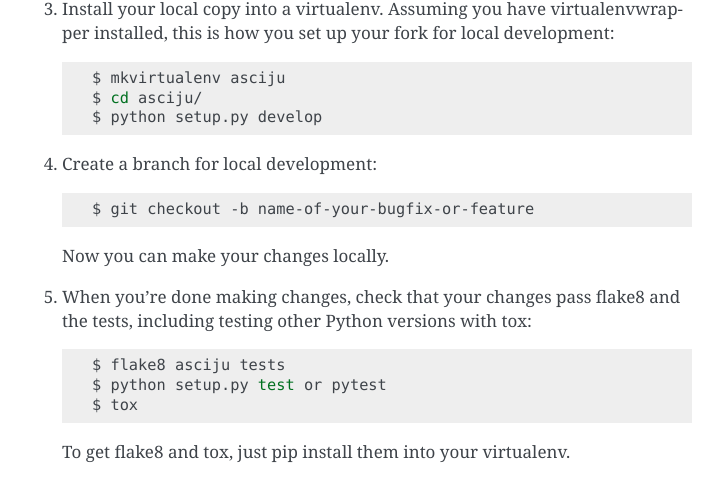
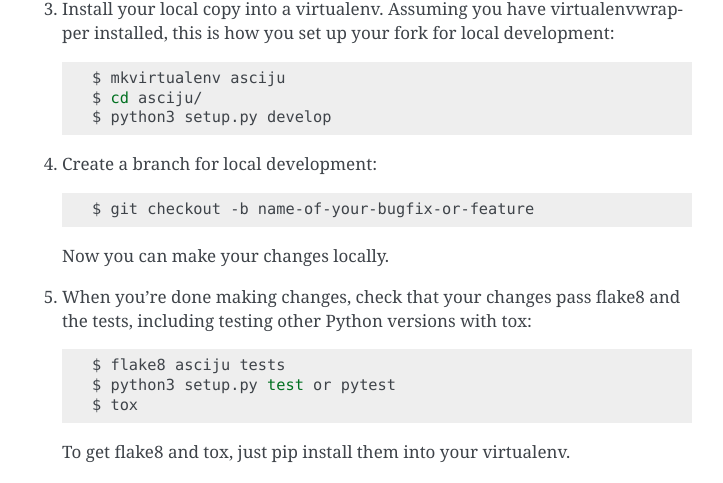
Before and after one commit to Romansth/asciju, a Sphinx documentation site: the page built from docs/contributing.rst, in a window 1280 px wide and 900 px high, scrolled down 1278 px. Shown: the part 152-635 px from the top of the window, without its empty margins (388-1111 px from the left). Built offline with Sphinx 7.4.7, drawn with Linux system fonts in a browser that asks for light colours.

Commit message:
feat: minor changes

```diff
--- a/CONTRIBUTING.rst
+++ b/CONTRIBUTING.rst
@@ -68,7 +68,7 @@ Ready to contribute? Here's how to set up `asciju` for local development.
 
     $ mkvirtualenv asciju
     $ cd asciju/
-    $ python setup.py develop
+    $ python3 setup.py develop
 
 4. Create a branch for local development::
 
@@ -80,7 +80,7 @@ Ready to contribute? Here's how to set up `asciju` for local development.
    tests, including testing other Python versions with tox::
 
     $ flake8 asciju tests
-    $ python setup.py test or pytest
+    $ python3 setup.py test or pytest
     $ tox
 
    To get flake8 and tox, just pip install them into your virtualenv.
--- a/docs/usage.rst
+++ b/docs/usage.rst
@@ -12,7 +12,7 @@ Convert your image into ASCII art::
 
     print(convert_img_ascii('yourimage.jpeg','output.txt'))
 
-Run the python script:
+Run the python script::
 
     python3 nameofthescript.py
 
```
